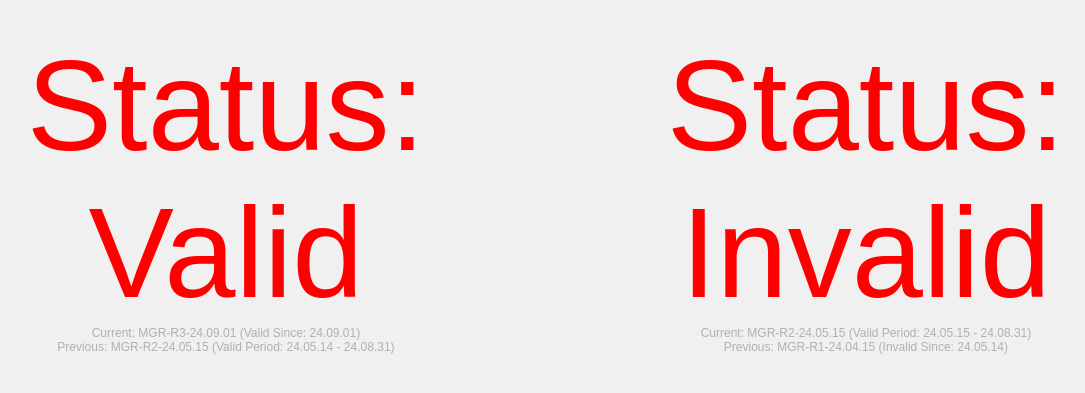
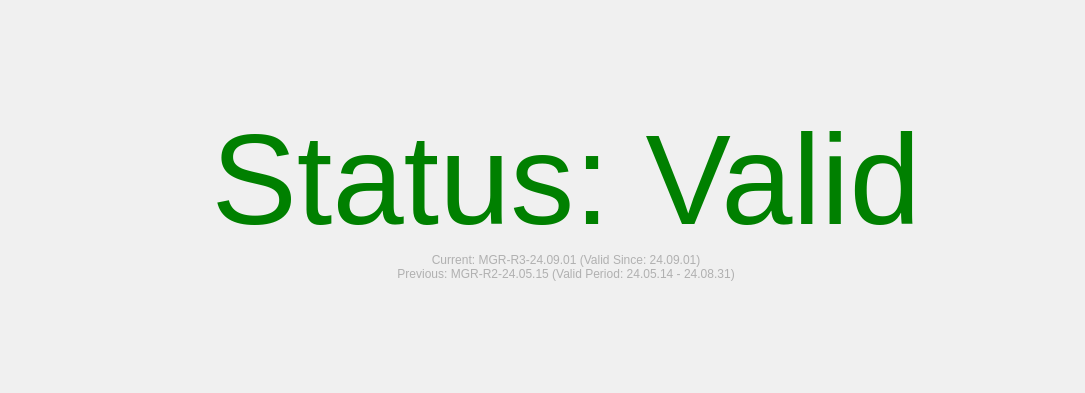
Before and after one commit to ThirtySeven377/thirtyseven377.github.io, a plain HTML site: page TUdSLVIzLTI0LjA5LjAx.html in a window 1280 px wide. Shown: the part 207-600 px from the top of the page, without its empty margins (74-1159 px from the left). Drawn offline with Linux system fonts and the light colour scheme.

Commit message:
Update TUdSLVIzLTI0LjA5LjAx.html
Not File Status, Fixing Page Issues ONLY

```diff
--- a/TUdSLVIzLTI0LjA5LjAx.html
+++ b/TUdSLVIzLTI0LjA5LjAx.html
@@ -35,42 +35,3 @@
     </div>
 </body>
 </html>
-
-
-<!DOCTYPE html>
-<html lang="en">
-<head>
-    <meta charset="UTF-8">
-    <meta name="viewport" content="width=device-width, initial-scale=1.0">
-    <title>Validation Checker (MGR-R2-24.05.15)</title>
-    <style>
-        body, html {
-            height: 100%;
-            margin: 0;
-            display: flex;
-            align-items: center;
-            justify-content: center;
-            background-color: #f0f0f0;
-            font-family: Arial, sans-serif;
-        }
-        .container {
-            text-align: center;
-        }
-        .status {
-            color: red;
-            font-size: 8em;
-        }
-        .version {
-            color: #80808090;
-            font-size: .75em;
-        }
-    </style>
-</head>
-<body>
-    <div class="container">
-        <div class="status">Status: Invalid</div>
-        <div class="version">Current: MGR-R2-24.05.15 (Valid Period: 24.05.15 - 24.08.31)</div>
-        <div class="version">Previous: MGR-R1-24.04.15 (Invalid Since: 24.05.14)</div>
-    </div>
-</body>
-</html>
```
